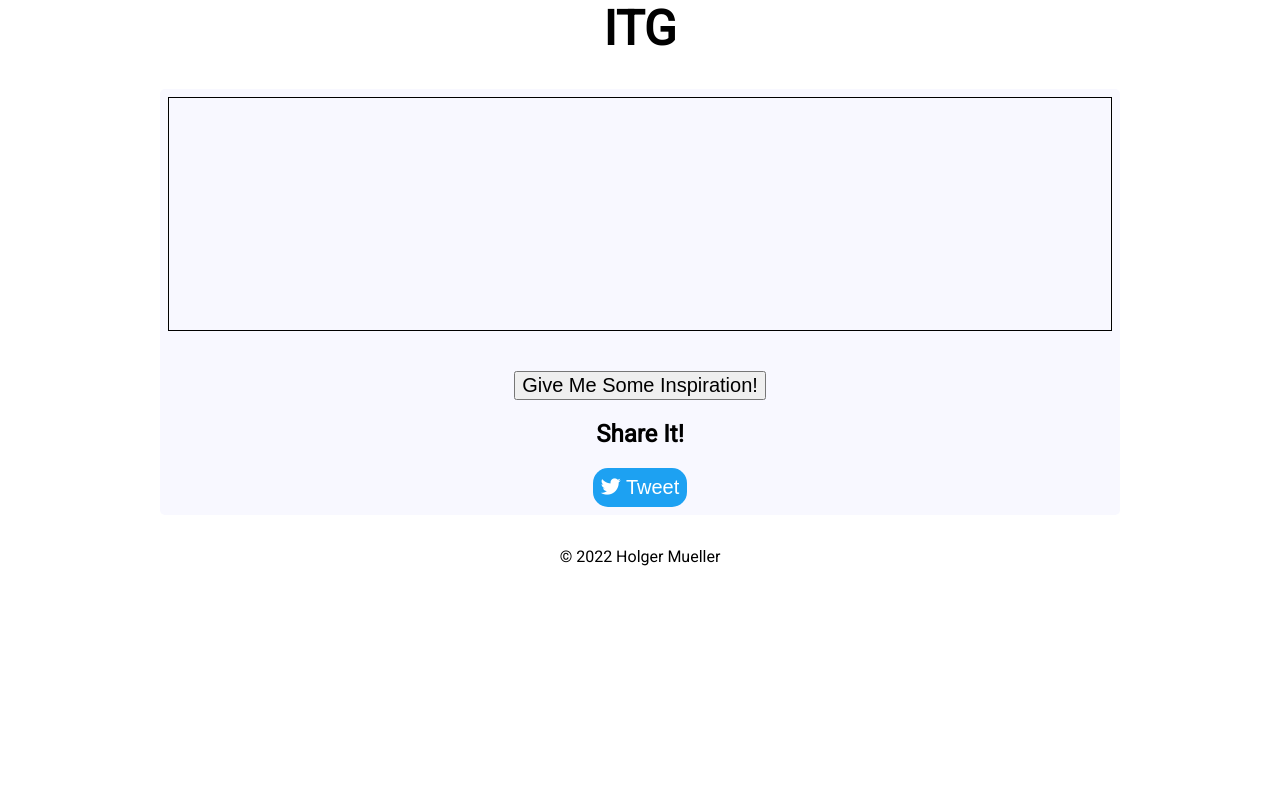
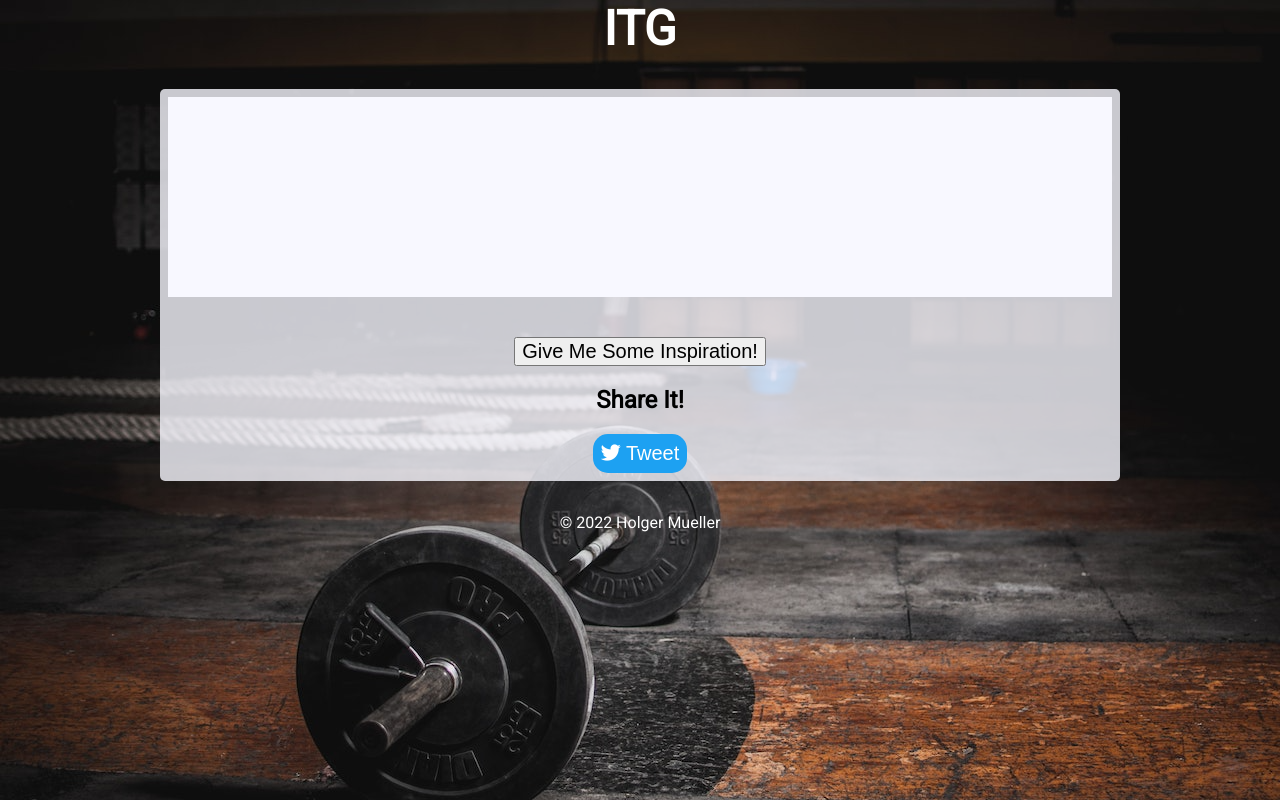
Before and after one commit to Holgermueller/ITG, a website: page index.html in a window 1280 px wide. Drawn offline with Linux system fonts and the light colour scheme; files whose address does not match are found by name.

Commit message:
finished

```diff
--- a/css/main.css
+++ b/css/main.css
@@ -1,5 +1,4 @@
 :root {
-  --maincolor: ;
   --neutralcolor: hsl(0.67, 1, 0.99);
   --twitterWhite: rgb(255 255 255);
 }
@@ -7,7 +6,7 @@
 body,
 html {
   font-family: "Roboto", sans-serif;
-  background-color: var(--neutralcolor);
+  background-image: url("/Users/holgermueller/coding_projects/ITG/assets/weights.png");
   margin: 0;
   height: 100vh;
 }
@@ -16,10 +15,11 @@ h1 {
   font-size: 3rem;
   width: max-content;
   margin: auto;
+  color: var(--twitterWhite);
 }
 
 .main {
-  background-color: rgb(248 248 255);
+  background: rgba(248, 248, 255, 0.8);
   width: 75%;
   margin: 2rem auto;
   border-radius: 5px;
@@ -29,10 +29,10 @@ h1 {
 }
 .thought-display {
   min-height: 200px;
-  border: 1px solid black;
+
+  background: rgba(248, 248, 255, 1);
   position: relative;
   margin: auto;
-  padding: 1rem;
 }
 .thought-on-display {
   margin: auto;
@@ -41,6 +41,7 @@ h1 {
   text-align: center;
   transform: translateY(-50%);
   font-size: 2.5rem;
+  padding: 1rem;
 }
 .speaker-display {
   text-align: center;
@@ -72,4 +73,5 @@ a {
 }
 .footer {
   text-align: center;
+  color: var(--twitterWhite);
 }
--- a/public/main.css
+++ b/public/main.css
@@ -1 +1 @@
-:root{--maincolor: ;--neutralcolor:hsl(0.67,1,0.99);--twitterWhite:#fff}body,html{background-color:var(--neutralcolor);font-family:Roboto,sans-serif;height:100vh;margin:0}h1{font-size:3rem;margin:auto;width:-webkit-max-content;width:-moz-max-content;width:max-content}.main{background-color:#f8f8ff;border-radius:5px;margin:2rem auto;width:75%}.thought-section{padding:8px}.thought-display{border:1px solid #000;margin:auto;min-height:200px;padding:1rem;position:relative}.thought-on-display{font-size:2.5rem;margin:auto;position:absolute;text-align:center;top:50%;transform:translateY(-50%)}.speaker-display{font-size:2rem;padding:20px;text-align:center}.thought-button{display:block;font-size:1.25rem;margin:0 auto}h2{text-align:center}.bootleg-twitter-button{background-color:#1da1f2;border:none;border-radius:15px;display:block;font-size:1.25rem;margin:0 auto;padding:8px}.bootleg-twitter-button,a{color:var(--twitterWhite);text-decoration:none}.footer{text-align:center}
+:root{--neutralcolor:hsl(0.67,1,0.99);--twitterWhite:#fff}body,html{background-image:url(/Users/holgermueller/coding_projects/ITG/assets/weights.png);font-family:Roboto,sans-serif;height:100vh;margin:0}h1{color:var(--twitterWhite);font-size:3rem;margin:auto;width:-webkit-max-content;width:-moz-max-content;width:max-content}.main{background:rgba(248,248,255,.8);border-radius:5px;margin:2rem auto;width:75%}.thought-section{padding:8px}.thought-display{background:#f8f8ff;margin:auto;min-height:200px;position:relative}.thought-on-display{font-size:2.5rem;margin:auto;padding:1rem;position:absolute;text-align:center;top:50%;transform:translateY(-50%)}.speaker-display{font-size:2rem;padding:20px;text-align:center}.thought-button{display:block;font-size:1.25rem;margin:0 auto}h2{text-align:center}.bootleg-twitter-button{background-color:#1da1f2;border:none;border-radius:15px;display:block;font-size:1.25rem;margin:0 auto;padding:8px}.bootleg-twitter-button,a{color:var(--twitterWhite);text-decoration:none}.footer{color:var(--twitterWhite);text-align:center}
```
Also changed, not shown: assets/weights.png (added), 1 other file.
